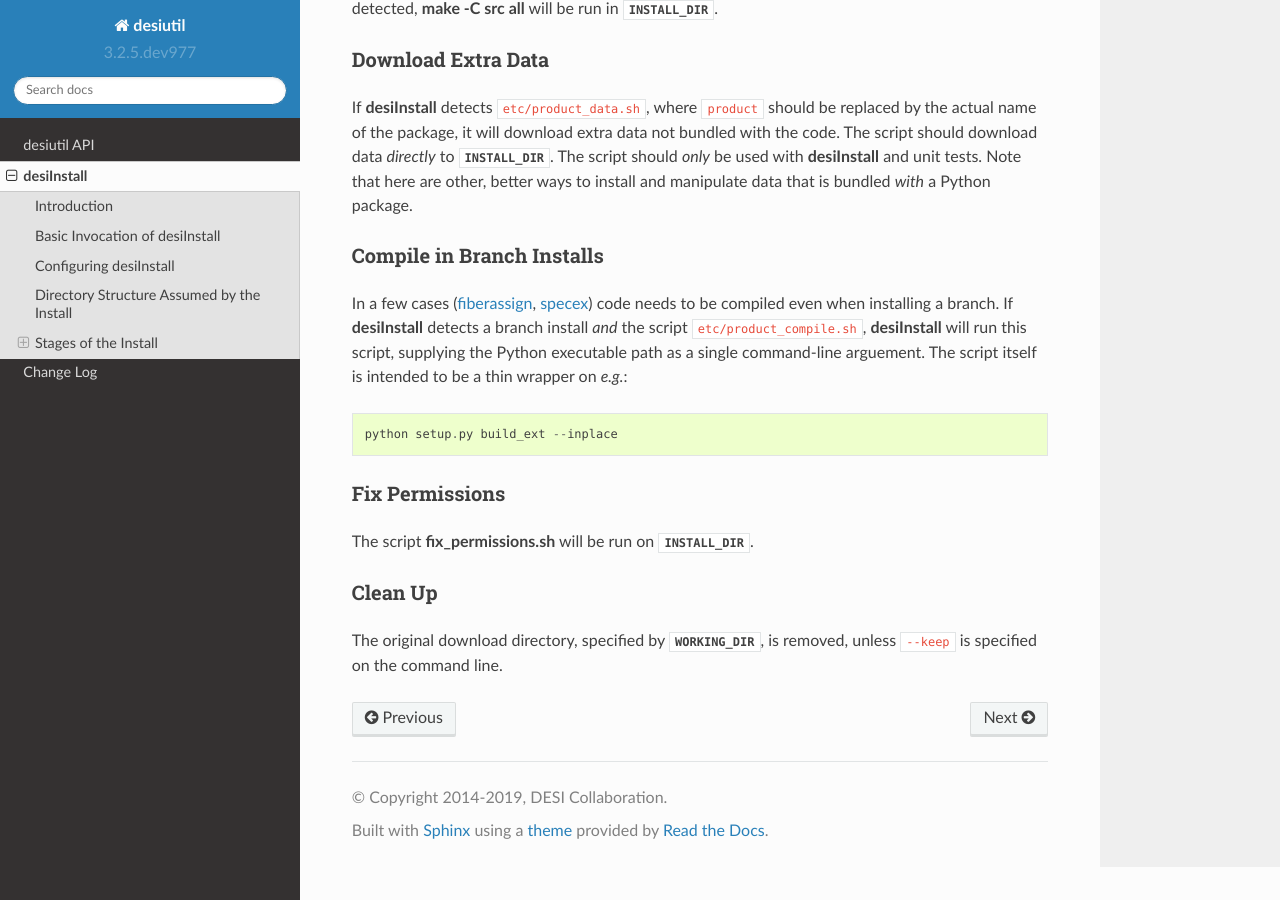
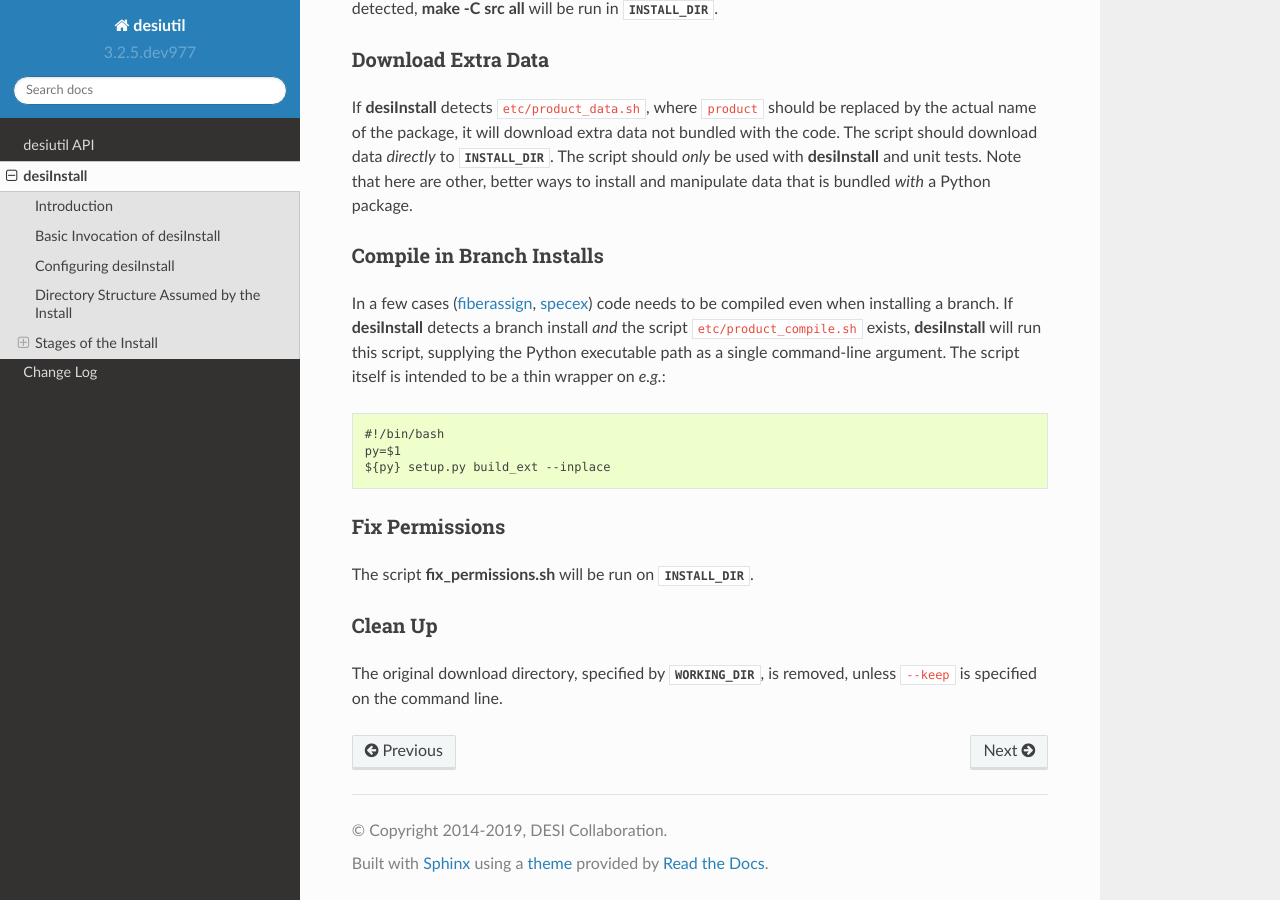
Before and after one commit to desihub/desiutil, a Sphinx documentation site: the page built from doc/desiInstall.rst, in a window 1280 px wide and 900 px high, scrolled down 6756 px. Built offline with Sphinx 7.4.7 and the Read the Docs theme 2.0.0, drawn with Linux system fonts in a browser that asks for light colours.

Commit message:
update documentation

```diff
--- a/doc/desiInstall.rst
+++ b/doc/desiInstall.rst
@@ -327,11 +327,14 @@ Compile in Branch Installs
 
 In a few cases (fiberassign_, specex_) code needs to be compiled even when
 installing a branch.  If :command:`desiInstall` detects a branch install *and*
-the script ``etc/product_compile.sh``, :command:`desiInstall` will run this
-script, supplying the Python executable path as a single command-line arguement.
+the script ``etc/product_compile.sh`` exists, :command:`desiInstall` will run this
+script, supplying the Python executable path as a single command-line argument.
 The script itself is intended to be a thin wrapper on *e.g.*::
 
-    python setup.py build_ext --inplace
+    #!/bin/bash
+    py=$1
+    ${py} setup.py build_ext --inplace
+
 
 .. _fiberassign: https://github.com/desihub/fiberassign
 .. _specex: https://github.com/desihub/specex
```
